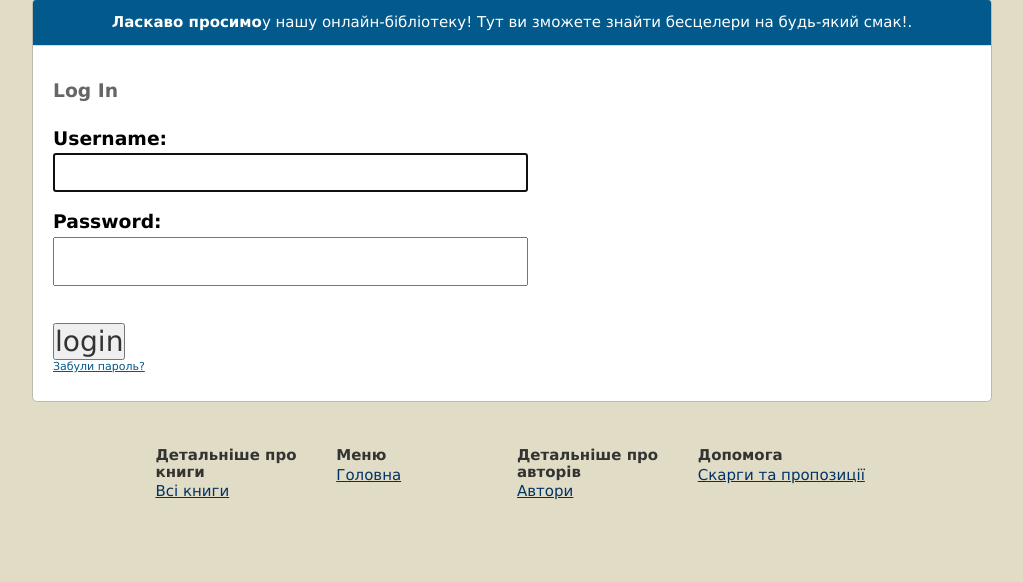
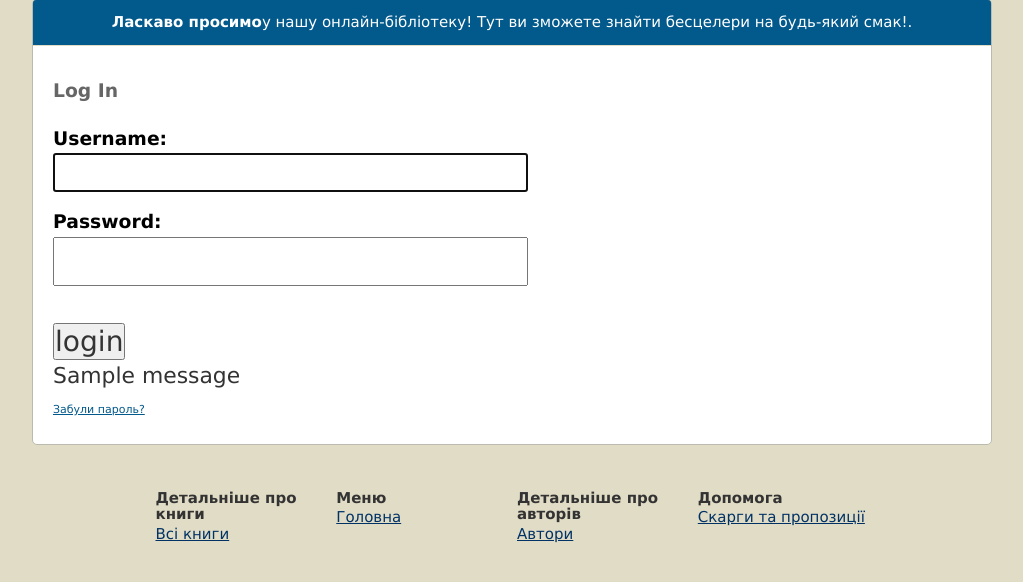
Before and after one commit to vasivaas/Library, a Django app: page /accounts/login/ in a window 1280 px wide. Shown: the part 93-675 px from the top of the page, without its empty margins (128-1151 px from the left). Run offline with Django 3.2, Linux system fonts and the light colour scheme; one stand-in notice (Sample message) is shown; some libraries are stand-ins or nearby versions.

Commit message:
Update login.html

```diff
--- a/library/library/templates/registration/login.html
+++ b/library/library/templates/registration/login.html
@@ -53,6 +53,9 @@
         <input value="login" type="submit" class="login-submit" name="login" title="Log In" />
         <input type="hidden" name="next" value="{{ next }}" />
     </div>
+      {% for message in messages %}
+      <p>{{ message }}</p>
+      {% endfor %}
     <div class="formElement">
         <div class="label"></div>
         <div class="input smaller"><a href="{% url 'password_reset' %}">Забули пароль?</a>
```
